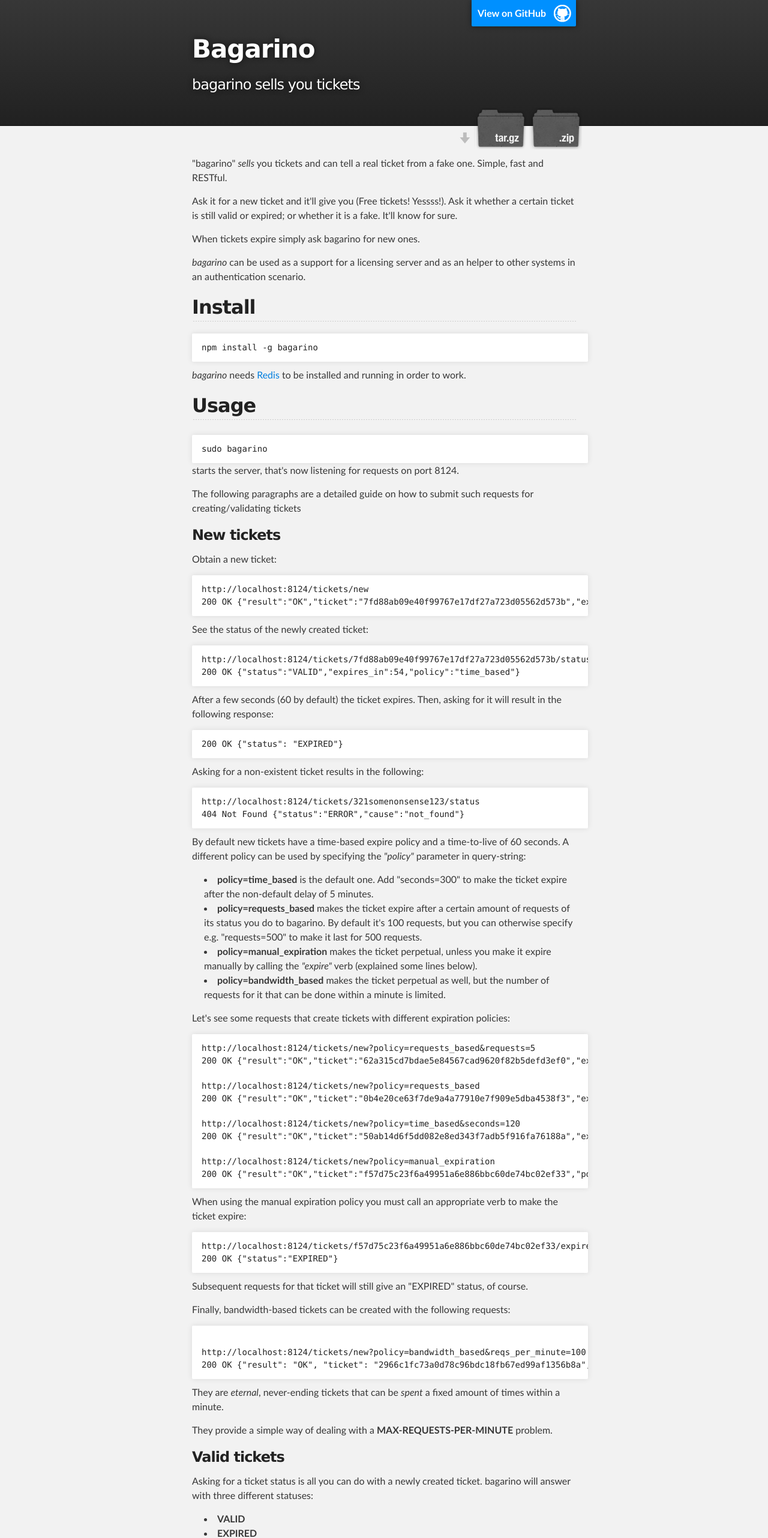
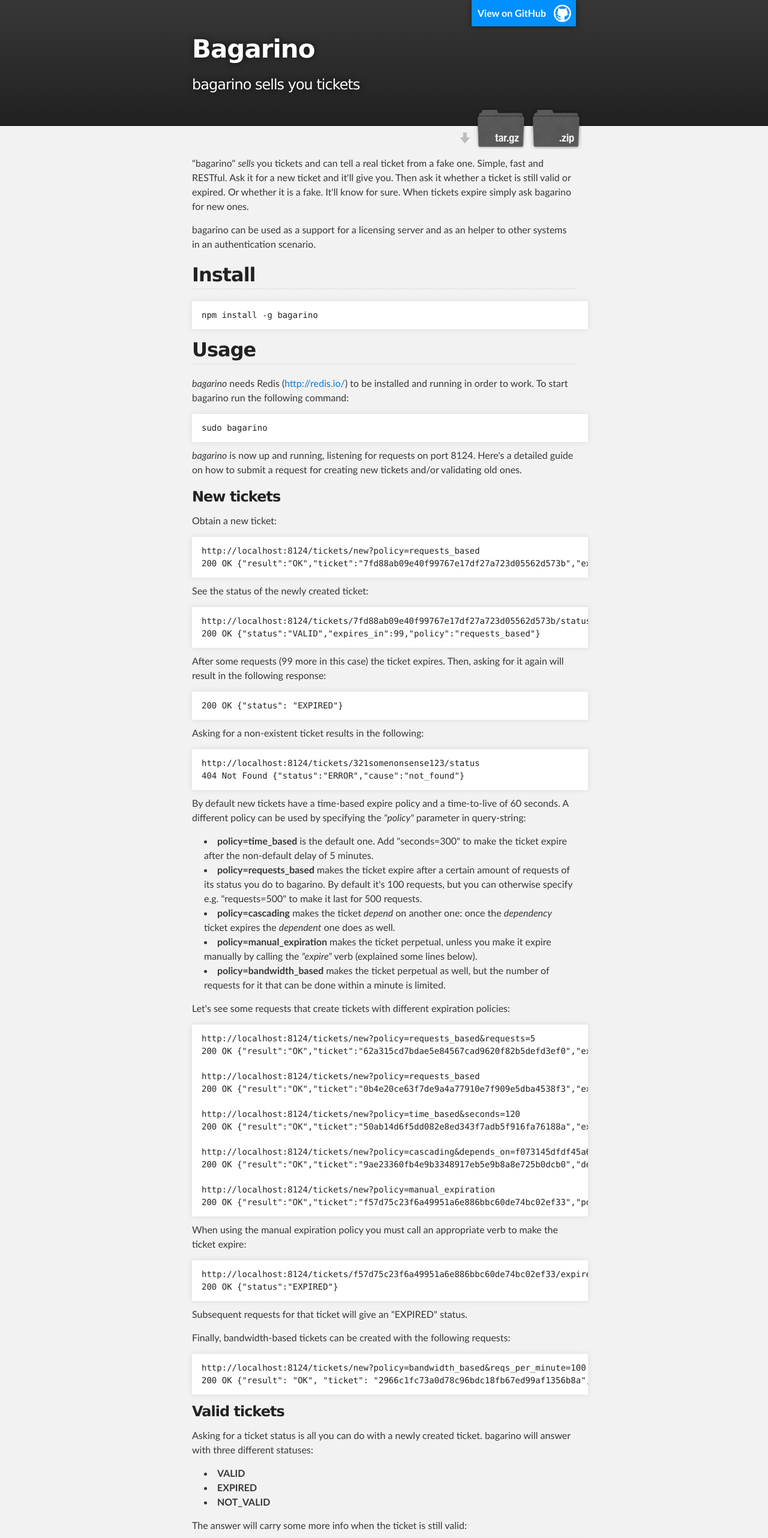
Before and after one commit to NicolaOrritos/bagarino, a plain HTML site: page index.html in a window 1280 px wide. Shown: the top 2564 px of the page at 60% size. Drawn offline with Linux system fonts and the light colour scheme.

Commit message:
Updated docs

```diff
--- a/index.html
+++ b/index.html
@@ -31,39 +31,46 @@
     <!-- MAIN CONTENT -->
     <div id="main_content_wrap" class="outer">
       <section id="main_content" class="inner">
-        <p>"bagarino" <em>sells</em> you tickets and can tell a real ticket from a fake one. Simple, fast and RESTful.</p>
-          <p>
-Ask it for a new ticket and it'll give you (Free tickets! Yessss!). Ask it whether a certain ticket is still valid or expired; or whether it is a fake. It'll know for sure.</p>
-<p>When tickets expire simply ask bagarino for new ones.</p>
+<p>"bagarino" <em>sells</em> you tickets and can tell a real ticket from a fake one. Simple, fast and RESTful.
+Ask it for a new ticket and it'll give you. Then ask it whether a ticket is still valid or expired. Or whether it is a fake. It'll know for sure.
+When tickets expire simply ask bagarino for new ones.</p>
 
-<p><em>bagarino</em> can be used as a support for a licensing server and as an helper to other systems in an authentication scenario.</p>
+<p>bagarino can be used as a support for a licensing server and as an helper to other systems in an authentication scenario.</p>
 
-<h2><a name="install" class="anchor" href="#install"><span class="octicon octicon-link"></span></a>Install</h2>
-          <pre><code>npm install -g bagarino</code></pre>
-<p><em>bagarino</em> needs <a href="http://redis.io/">Redis</a> to be installed and running in order to work.</p>
+<h2>
+<a name="install" class="anchor" href="#install"><span class="octicon octicon-link"></span></a>Install</h2>
 
-<h2><a name="usage" class="anchor" href="#usage"><span class="octicon octicon-link"></span></a>Usage</h2>
-<p><pre><code>sudo bagarino</code></pre>
-starts the server, that's now listening for requests on port 8124.</p>
+<pre><code>npm install -g bagarino
+</code></pre>
 
-<p>The following paragraphs are a detailed guide on how to submit such requests for creating/validating tickets</p>
+<h2>
+<a name="usage" class="anchor" href="#usage"><span class="octicon octicon-link"></span></a>Usage</h2>
+
+<p><em>bagarino</em> needs Redis (<a href="http://redis.io/">http://redis.io/</a>) to be installed and running in order to work.
+To start bagarino run the following command:</p>
+
+<pre><code>sudo bagarino
+</code></pre>
+
+<p><em>bagarino</em> is now up and running, listening for requests on port 8124.
+Here's a detailed guide on how to submit a request for creating new tickets and/or validating old ones.</p>
 
 <h3>
 <a name="new-tickets" class="anchor" href="#new-tickets"><span class="octicon octicon-link"></span></a>New tickets</h3>
 
 <p>Obtain a new ticket:</p>
 
-<pre><code>http://localhost:8124/tickets/new
-200 OK {"result":"OK","ticket":"7fd88ab09e40f99767e17df27a723d05562d573b","expires_in":60,"policy":"time_based"}
+<pre><code>http://localhost:8124/tickets/new?policy=requests_based
+200 OK {"result":"OK","ticket":"7fd88ab09e40f99767e17df27a723d05562d573b","expires_in":100,"policy":"requests_based"}
 </code></pre>
 
 <p>See the status of the newly created ticket:</p>
 
 <pre><code>http://localhost:8124/tickets/7fd88ab09e40f99767e17df27a723d05562d573b/status
-200 OK {"status":"VALID","expires_in":54,"policy":"time_based"}
+200 OK {"status":"VALID","expires_in":99,"policy":"requests_based"}
 </code></pre>
 
-<p>After a few seconds (60 by default) the ticket expires. Then, asking for it will result in the following response:</p>
+<p>After some requests (99 more in this case) the ticket expires. Then, asking for it again will result in the following response:</p>
 
 <pre><code>200 OK {"status": "EXPIRED"}
 </code></pre>
@@ -83,9 +90,11 @@ A different policy can be used by specifying the <em>"policy"</em> parameter in
 <li>
 <strong>policy=requests_based</strong> makes the ticket expire after a certain amount of requests of its status you do to bagarino. By default it's 100 requests, but you can otherwise specify e.g. "requests=500" to make it last for 500 requests.</li>
 <li>
+<strong>policy=cascading</strong> makes the ticket <em>depend</em> on another one: once the <em>dependency</em> ticket expires the <em>dependent</em> one does as well.</li>
+<li>
 <strong>policy=manual_expiration</strong> makes the ticket perpetual, unless you make it expire manually by calling the <em>"expire"</em> verb (explained some lines below).</li>
-<li><strong>policy=bandwidth_based</strong> makes the ticket perpetual as well, but the number of requests for it that can be done within a minute is limited.</li>
-
+<li>
+<strong>policy=bandwidth_based</strong> makes the ticket perpetual as well, but the number of requests for it that can be done within a minute is limited.</li>
 </ul><p>Let's see some requests that create tickets with different expiration policies:</p>
 
 <pre><code>http://localhost:8124/tickets/new?policy=requests_based&amp;requests=5
@@ -97,6 +106,9 @@ http://localhost:8124/tickets/new?policy=requests_based
 http://localhost:8124/tickets/new?policy=time_based&amp;seconds=120
 200 OK {"result":"OK","ticket":"50ab14d6f5dd082e8ed343f7adb5f916fa76188a","expires_in":120,"policy":"time_based"}
 
+http://localhost:8124/tickets/new?policy=cascading&amp;depends_on=f073145dfdf45a6e85d0f758f78fd627fa301983
+200 OK {"result":"OK","ticket":"9ae23360fb4e9b3348917eb5e9b8a8e725b0dcb0","depends_on":"f073145dfdf45a6e85d0f758f78fd627fa301983","policy":"cascading"}
+
 http://localhost:8124/tickets/new?policy=manual_expiration
 200 OK {"result":"OK","ticket":"f57d75c23f6a49951a6e886bbc60de74bc02ef33","policy":"manual_expiration"}
 </code></pre>
@@ -106,14 +118,14 @@ http://localhost:8124/tickets/new?policy=manual_expiration
 <pre><code>http://localhost:8124/tickets/f57d75c23f6a49951a6e886bbc60de74bc02ef33/expire
 200 OK {"status":"EXPIRED"}
 </code></pre>
-<p>Subsequent requests for that ticket will still give an "EXPIRED" status, of course.</p>
+
+<p>Subsequent requests for that ticket will give an "EXPIRED" status.</p>
+
 <p>Finally, bandwidth-based tickets can be created with the following requests:</p>
-<pre><code>
-http://localhost:8124/tickets/new?policy=bandwidth_based&reqs_per_minute=100
+
+<pre><code>http://localhost:8124/tickets/new?policy=bandwidth_based&amp;reqs_per_minute=100
 200 OK {"result": "OK", "ticket": "2966c1fc73a0d78c96bdc18fb67ed99af1356b8a", "requests_per_minute": 100, "policy": "bandwidth_based"}
 </code></pre>
-<p>They are <em>eternal</em>, never-ending tickets that can be <em>spent</em> a fixed amount of times within a minute.</p>
-<p>They provide a simple way of dealing with a <strong>MAX-REQUESTS-PER-MINUTE</strong> problem.</p>
 
 <h3>
 <a name="valid-tickets" class="anchor" href="#valid-tickets"><span class="octicon octicon-link"></span></a>Valid tickets</h3>
@@ -140,6 +152,26 @@ The parameter <em>"expires_in"</em> has to be read based on the policy of the ti
 <a name="expired-tickets" class="anchor" href="#expired-tickets"><span class="octicon octicon-link"></span></a>Expired tickets</h3>
 
 <p>Expired tickets are kept in memory by bagarino for 10 days. After that time a call to their status will return "NOT_VALID" as it would for a ticket that didn't exist in the first place.</p>
+
+<h3>
+<a name="forceable-manual-expiration" class="anchor" href="#forceable-manual-expiration"><span class="octicon octicon-link"></span></a>Forceable manual expiration</h3>
+
+<p>Even tickets with a policy other than <em>"manual_expiration"</em> can be forcibly ended by calling the <em>expire</em> verb, provided that they had been created with an ad-hoc option, <em>"can_force_expiration"</em>:</p>
+
+<pre><code>http://localhost:8124/tickets/new?policy=requests_based&amp;can_force_expiration=true
+200 OK {"result": "OK", "ticket": "d81d9b01e323510ba919c0f54fbfba5b7903e326", "expires_in": 100, "policy": "requests_based"}
+</code></pre>
+
+<p>The result will look identical to any other <em>requests_based</em>-policied ticket but the <em>can_force_expiration</em> option enables the call to the <em>expire</em> verb to successfully end this ticket life:</p>
+
+<pre><code>http://localhost:8124/tickets/d81d9b01e323510ba919c0f54fbfba5b7903e326/expire
+200 OK {"status": "EXPIRED"}
+</code></pre>
+
+<p>Creating the ticket without this option and subsequently calling <em>expire</em> would have produced the following error:</p>
+
+<pre><code>400 Bad Request {"status": "ERROR", "cause": "different_policy"}
+</code></pre>
 
 <h3>
 <a name="mass-creation-of-tickets" class="anchor" href="#mass-creation-of-tickets"><span class="octicon octicon-link"></span></a>Mass-creation of tickets</h3>
@@ -177,7 +209,7 @@ In bagarino this is done by attaching a textual context to the ticket during the
 <h2>
 <a name="license---apache-license-v2" class="anchor" href="#license---apache-license-v2"><span class="octicon octicon-link"></span></a>LICENSE - Apache License v2</h2>
 
-<p>Copyright (c) 2013 Nicola Orritos</p>
+<p>Copyright (c) 2014 Nicola Orritos</p>
 
 <p>Licensed under the Apache License, Version 2.0 (the "License");
 you may not use these files except in compliance with the License.
```
